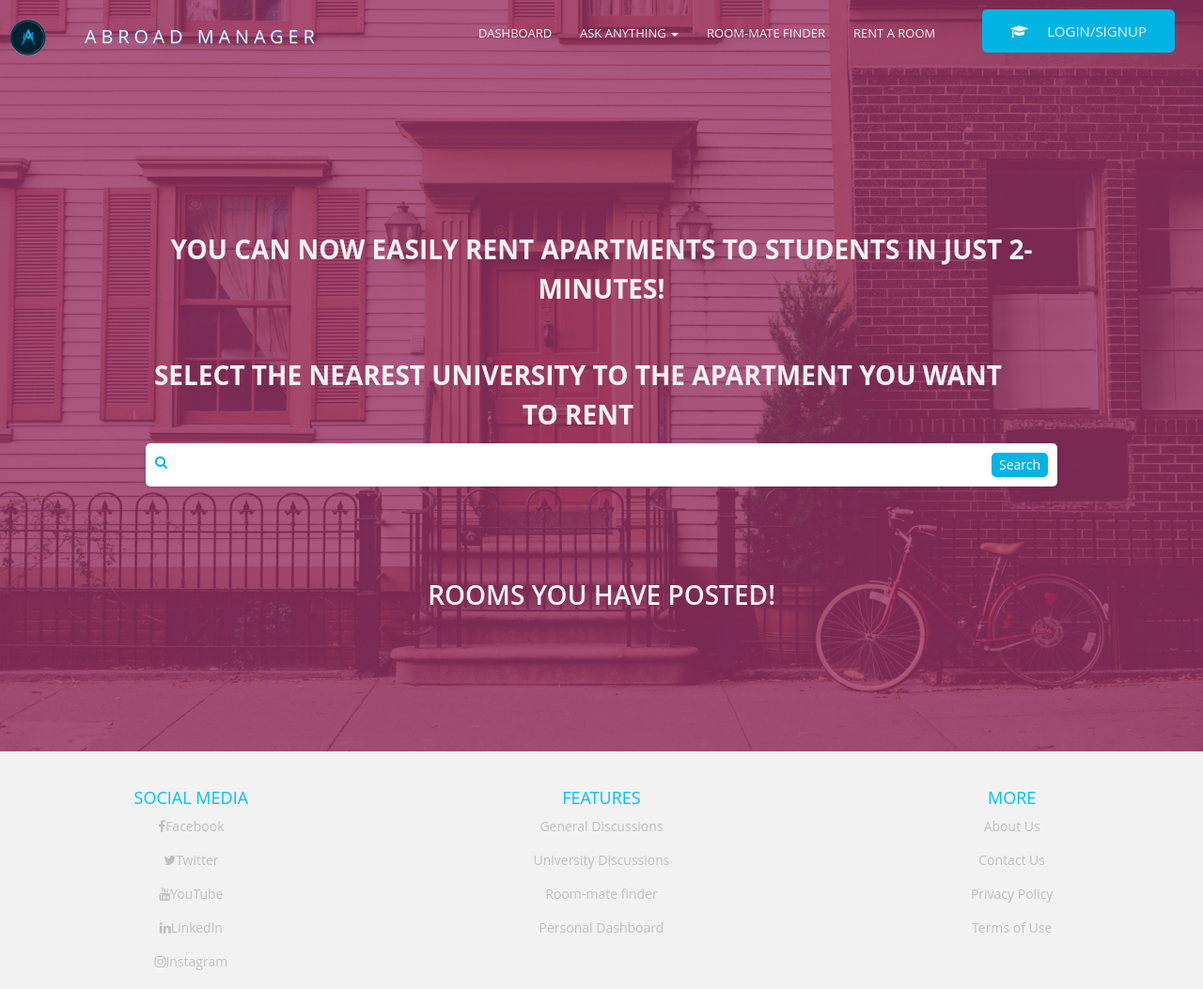
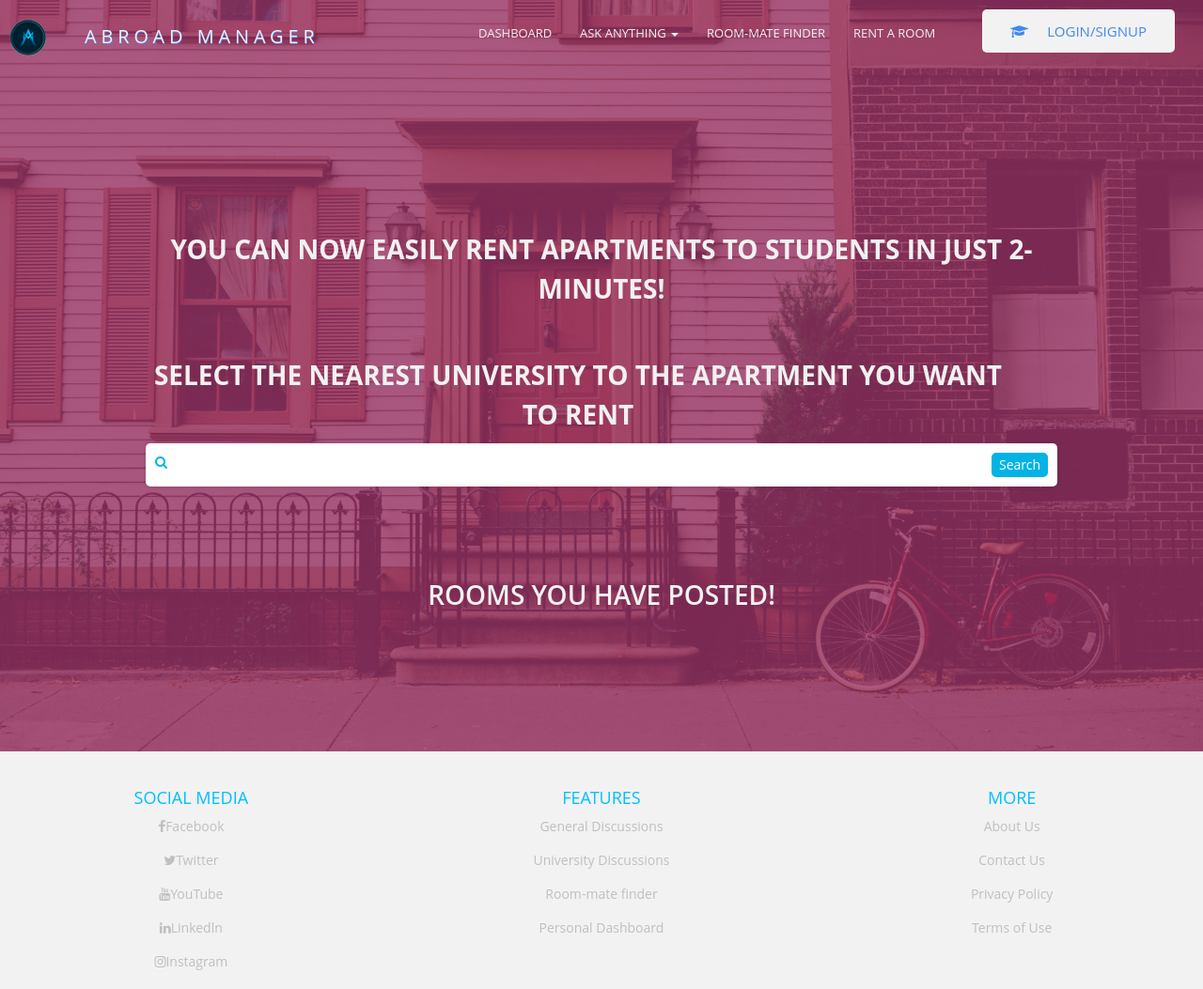
Before and after one commit to rojinaJasmin/abroadmanager-website, a plain HTML site: page rent.html in a window 1280 px wide. Shown: the top 1053 px of the page at 94% size. Drawn offline with Linux system fonts and the light colour scheme; some icons are missing; a web font is replaced by a local one.

Commit message:
Update rent.html

```diff
--- a/rent.html
+++ b/rent.html
@@ -90,7 +90,7 @@
                     <a href="#" id="notification"><span class="fa fa-bell"></span></a>
                   </li>
                   <li>
-                   <a href="login.html" style="padding-top: 0px;"><button style="margin-top:0px; margin-right:30px;"><i class="fa fa-graduation-cap" style="padding-right: 20px; right:10px;"></i>Login/Signup</button>
+                   <a href="login.html" style="padding-top: 0px;"><button style="background-color:#f2f2f2; color:#4289EF; margin-top:0px; margin-right:30px;"><i class="fa fa-graduation-cap" style="padding-right: 20px; right:10px;"></i>Login/Signup</button>
                     </a>
                   </li>
                 </ul>
@@ -221,20 +221,20 @@ function closeNav() {
   $(window).on('scroll', function(){
     var scroll = $(window).scrollTop();
     if (scroll > 0) {
-	  $("#header-nav").css({"background-color":"white"});
+    $("#header-nav").css({"background-color":"white"});
     $("#header-nav h1").css("color" , "#02b3e4");
-	  $("#header-nav a").css("color" , "#02b3e4");
+    $("#header-nav a").css("color" , "#02b3e4");
     $("#header-nav button").css("color" , "#f1f1f1");
     $("#header-nav button").css("background-color" , "#02b3e4");
-$("#navbar-collapse-1").css("background-color" , "white");
+    $("#navbar-collapse-1").css("background-color" , "white");
     }
 	else if(scroll <= 0){
 	  $("#header-nav").css("background-color" , "transparent");
     $("#header-nav h1").css("color" , "#f1f1f1");
     $("#header-nav a").css("color" , "#f1f1f1");
-    $("#header-nav button").css("background-color" , "#02b3e4");
-    $("#header-nav button").css("color" , "#f1f1f1");
-	$("#navbar-collapse-1").css("background-color" , "transparent");
+    $("#header-nav button").css("background-color" , "#f2f2f2");
+    $("#header-nav button").css("color" , "#4289EF");
+    $("#navbar-collapse-1").css("background-color" , "transparent");
   }
   });
 
```
